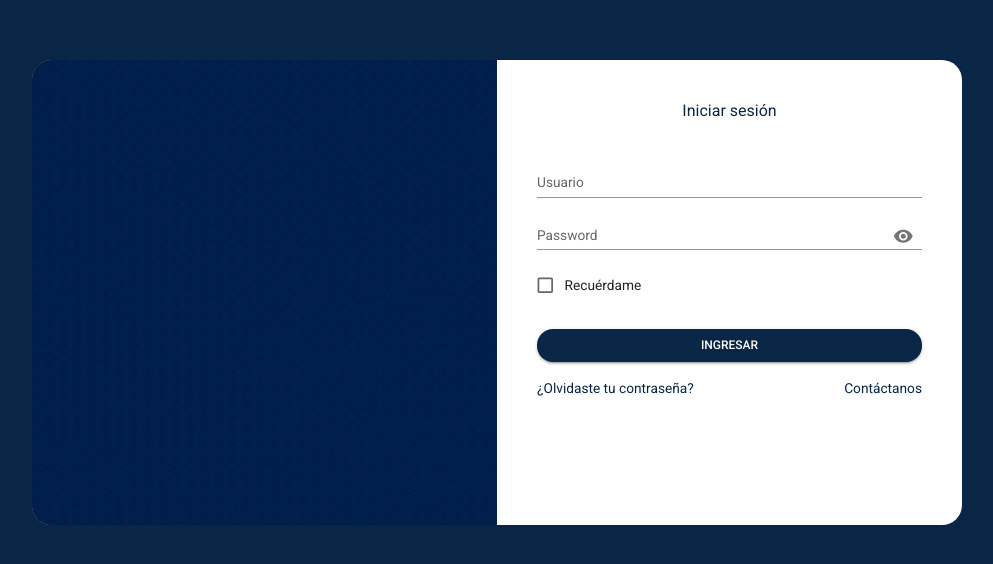
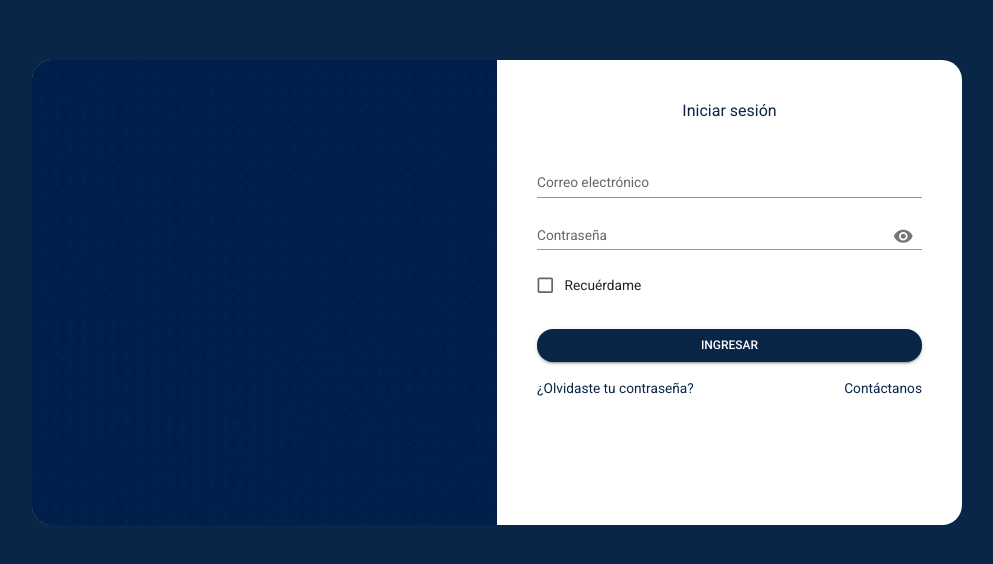
Before and after one commit to Arthur2399/dashboard-react-material, a React (Vite) app: page /auth/login in a window 1280 px wide. Shown: the part 108-672 px from the top of the page, without its empty margins (143-1136 px from the left). Built offline with nearby package versions, Linux system fonts and the light colour scheme.

Commit message:
[UPDATE] Uso de formik

```diff
--- a/package.json
+++ b/package.json
@@ -25,6 +25,7 @@
     "axios": "^1.3.4",
     "bootstrap": "^5.2.3",
     "crypto-js": "^4.1.1",
+    "formik": "^2.2.9",
     "react": "^18.2.0",
     "react-bootstrap": "^2.7.2",
     "react-dom": "^18.2.0",
@@ -32,7 +33,8 @@
     "react-pro-sidebar": "^0.7.1",
     "react-redux": "^8.0.5",
     "react-router-dom": "^6.8.2",
-    "react-simple-tree-menu": "^1.1.18"
+    "react-simple-tree-menu": "^1.1.18",
+    "yup": "^1.1.1"
   },
   "devDependencies": {
     "@types/react": "^18.0.24",
--- a/src/auth/pages/LoginPage.jsx
+++ b/src/auth/pages/LoginPage.jsx
@@ -3,7 +3,11 @@ import { Link as RouterLink } from 'react-router-dom';
 import { useDispatch, useSelector } from 'react-redux';
 
 import { startLoginWithUserPassword } from '../../store/auth/thunks';
-import { useForm } from '../../hooks/useForm';
+import TextHelper from '@mui/material/FormHelperText';
+
+
+import { Formik, Form, Field, ErrorMessage } from 'formik';
+import * as Yup from 'yup';
 
 import { AuthLayout } from '../layout'
 import { Visibility, VisibilityOff } from '@mui/icons-material';
@@ -27,13 +31,6 @@ import {
 import { tokens } from '../../theme';
 
 
-//TODO Borrar los datos iniciales
-const loginData = {
-  username: '',
-  password: '',
-  rememberme: false,
-}
-
 export const LoginPage = () => {
   const theme = useTheme();
   const colors = tokens(theme.palette.mode);
@@ -45,8 +42,6 @@ export const LoginPage = () => {
   const { status, errorMessage } = useSelector(state => state.auth);
   const dispatch = useDispatch();
 
-  // Hook de validación y obtención de data del formulario.
-  const { onInputChange, onInputChangeCheckBox, username, password, rememberme } = useForm(loginData);
 
   // Verificador de estado al ejecutar petición.
   const isAuthenticating = useMemo(() => status === 'checking', [status]);
@@ -60,40 +55,66 @@ export const LoginPage = () => {
   const handleClickShowPassword = () => setShowPassword((show) => !show);
 
   // Función de flecha realiza el dispatch para hacer el POST del login.
-  const onLogin = (e) => {
-    e.preventDefault();
+  const onLogin = (data) => {
     //TODO Buscar funcionalidad para el rememberme.
-    dispatch(startLoginWithUserPassword({ username, password }));
+    dispatch(startLoginWithUserPassword(data));
   }
+
+  //Validaciones
+  const validationSchema = Yup.object().shape({
+    email: Yup.string()
+      .email('Ingrese un correo electrónico válido')
+      .required('Ingrese su correo electrónico'),
+    password: Yup.string()
+      .min(8, 'La contraseña debe tener al menos 8 caracteres')
+      .required('Ingrese su contraseña'),
+  });
 
   return (
     <AuthLayout title="Iniciar sesión" imgSrc={loginGif}>
 
       {/* USERNAME */}
-      <Box component="form" onSubmit={onLogin} noValidate sx={{ mt: 2 }}>
-        <TextField
-          autoComplete="username"
+      <Box sx={{ mt: 2 }}>
+
+        <Formik
+          initialValues={{ email: '', password: '' }}
+          validationSchema={validationSchema}
+          onSubmit={(values) => {
+            onLogin(JSON.stringify(values));
+          }}
+        >
+          {({ errors, touched }) => (
+            <Form>
+
+              {/* EMAIL */}
+              <Field
+                as={TextField}
+                autoComplete="email"
+                type="email"
                 fullWidth
-          label="Usuario"
+                variant="standard"
                 margin="normal"
-          placeholder="Ingrese su usuario"
-          variant="standard"
-          name="username"
-          value={username}
-          onChange={onInputChange}
+                label="Correo electrónico"
+                placeholder="Ingrese su correo"
+                name="email"
+                error={errors.email && touched.email}
+                helperText={errors.email && touched.email && errors.email}
               />
 
               {/* PASSWORD */}
               <FormControl sx={{ width: '100%', mb: 2 }} variant="standard">
-          <InputLabel >Password</InputLabel>
-          <Input
+                <InputLabel error={!!touched.password && !!errors.password} htmlFor="password">
+                  Contraseña
+                </InputLabel>
+                <Field
+                  as={Input}
+                  id="password"
+                  name="password"
+                  type={showPassword ? 'text' : 'password'}
                   placeholder="Ingrese su contraseña"
-            type={showPassword ? 'text' : 'password'}
+                  autoComplete="current-password"
                   variant="standard"
-            name="password"
-            value={password}
-            autoComplete="current-password"
-            onChange={onInputChange}
+                  error={touched.password && Boolean(errors.password)}
                   endAdornment={
                     <InputAdornment position="end">
                       <IconButton
@@ -105,6 +126,9 @@ export const LoginPage = () => {
                     </InputAdornment>
                   }
                 />
+                <ErrorMessage name="password">
+                  {(msg) => <TextHelper sx={{ color: 'red' }}>{msg}</TextHelper>}
+                </ErrorMessage>
               </FormControl>
 
               {/* REMEMBERME */}
@@ -112,8 +136,6 @@ export const LoginPage = () => {
                 control={<Checkbox
                   color="primary"
                   name="rememberme"
-            value={rememberme}
-            onChange={onInputChangeCheckBox}
                 />}
                 label="Recuérdame"
               />
@@ -138,7 +160,7 @@ export const LoginPage = () => {
                 type="submit"
                 fullWidth
                 variant="contained"
-          sx={{ mt: 3, mb: 2, borderRadius: 4, background:colors.primary[400] }}
+                sx={{ mt: 3, mb: 2, borderRadius: 4, background: colors.primary[400] }}
               >
                 Ingresar
               </Button>
@@ -165,6 +187,11 @@ export const LoginPage = () => {
                   </Link>
                 </Grid>
               </Grid>
+            </Form>
+          )}
+
+        </Formik>
+
       </Box>
     </AuthLayout>
   )
```
Also changed, not shown: 1 other file (tests, documents, lock files or other folders). Lines whose indentation alone changed are shown as unchanged.
